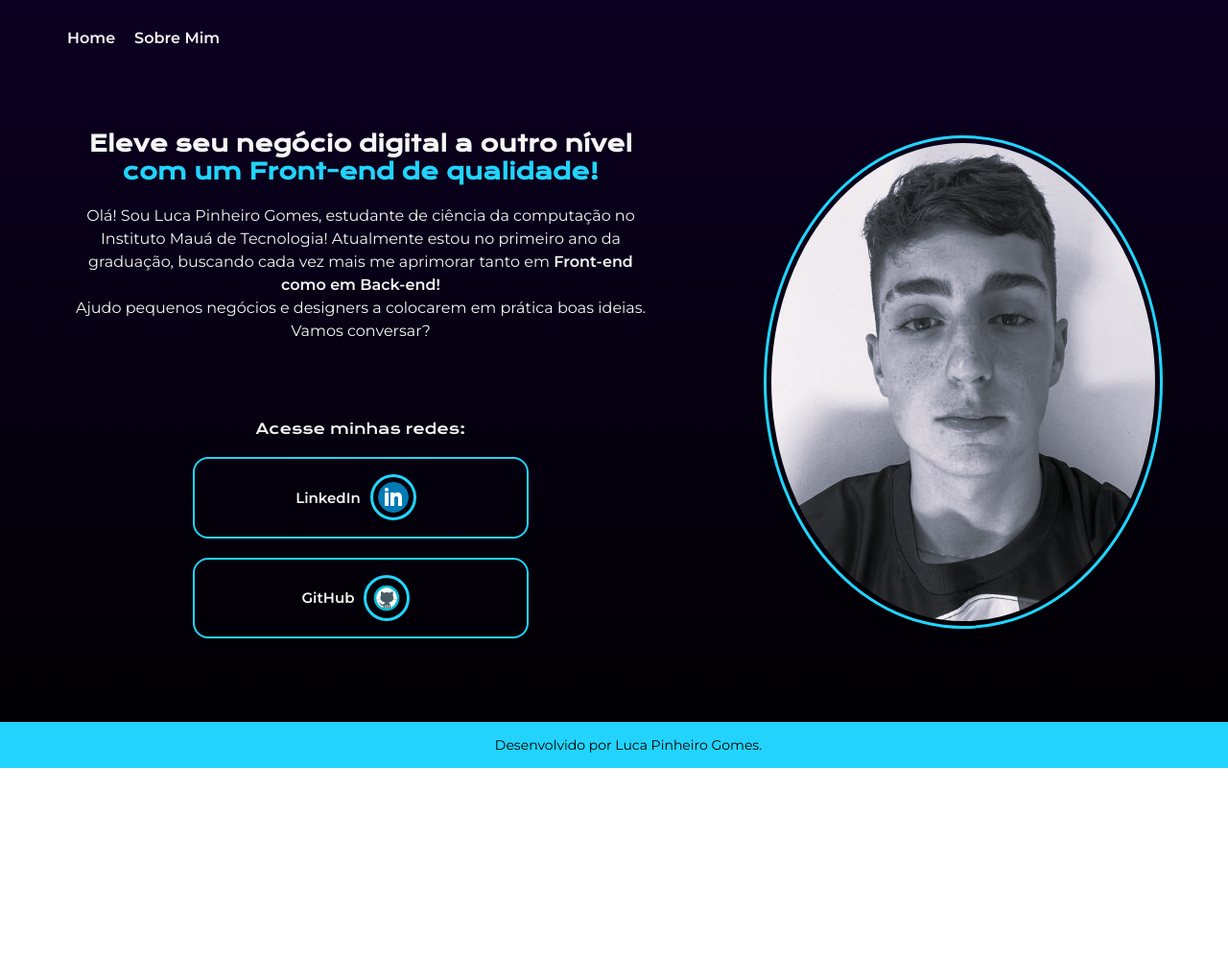
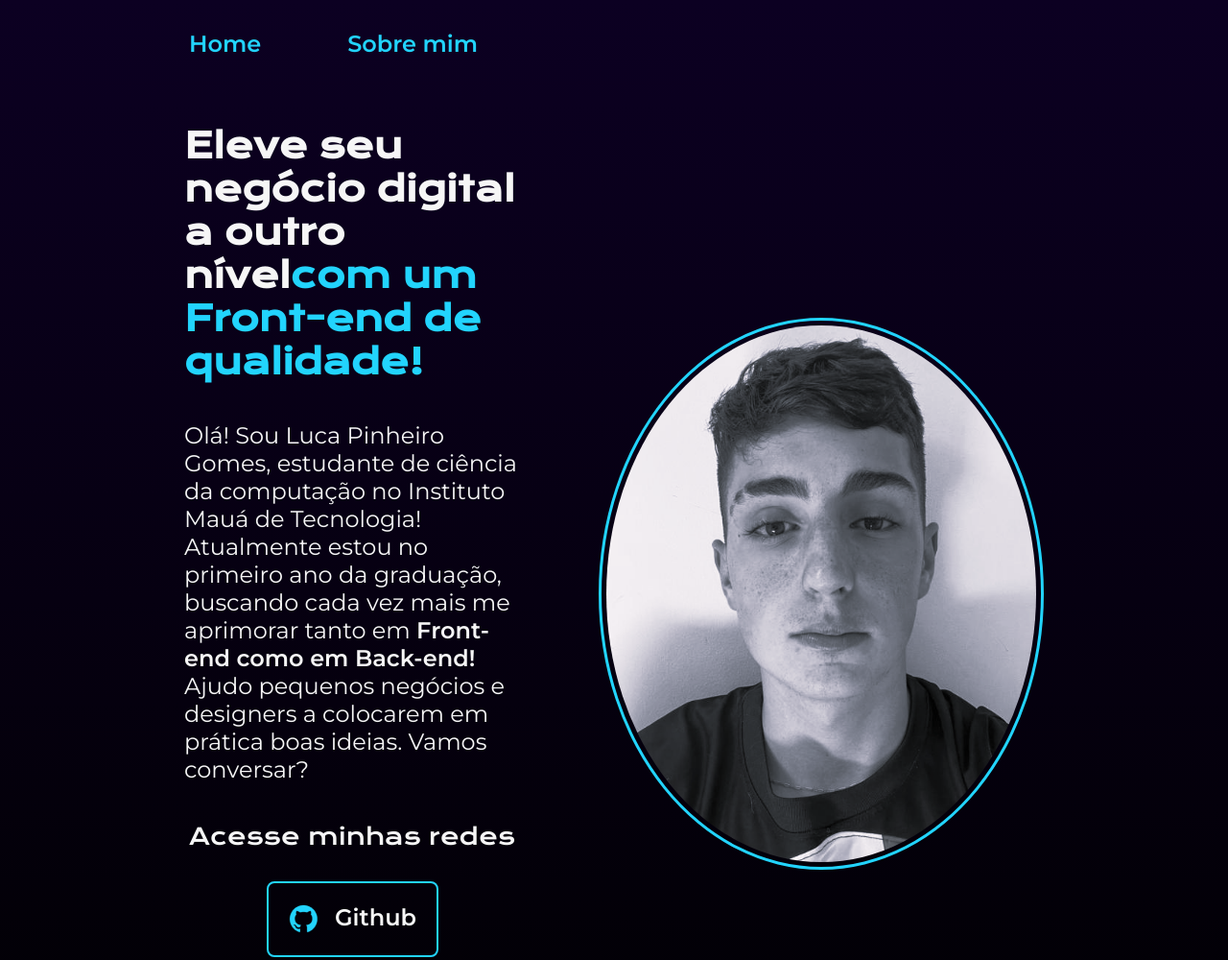
Before and after one commit to LucaPinheiro/Portfolio, a plain HTML site: page index.html in a window 1280 px wide. Shown: the top 1000 px of the page at 96% size. Before the commit the page ends 800 px from the top, so only its background shows below. Drawn offline with nearby package versions, Linux system fonts and the light colour scheme.

Commit message:
Adicionando rensponsividade ao portfolio

```diff
--- a/index.html
+++ b/index.html
@@ -3,9 +3,9 @@
 
 <head>
     <meta charset="UTF-8">
-    <meta http-equiv="X-UA-Compatible" content="IE = chrome">
+    <meta http-equiv="X-UA-Compatible" content="IE=edge">
     <meta name="viewport" content="width=device-width, initial-scale=1.0">
-    <title>Portfolio</title>
+    <title>Portifolio</title>
     <link rel="stylesheet" href="./styles/style.css">
 </head>
 
@@ -13,41 +13,38 @@
     <header class="cabecalho">
         <nav class="cabecalho__menu">
             <a class="cabecalho__menu__link" href="index.html">Home</a>
-            <a class="cabecalho__menu__link" href="./about.html">Sobre Mim</a>
+            <a class="cabecalho__menu__link" href="about.html">Sobre mim</a>
         </nav>
     </header>
     <main class="apresentacao">
         <section class="apresentacao__conteudo">
-            <h1 class="apresentacao__conteudo__titulo">Eleve seu negócio digital a outro nível
-                <strong class="titulo-destaque">com um Front-end de qualidade!</strong>
-            </h1>
+            <h1 class="apresentacao__conteudo__titulo">Eleve seu negócio digital a outro nível<strong
+            class="titulo-destaque">com um Front-end de qualidade!
+            </strong></h1>
             <p class="apresentacao__conteudo__texto">Olá! Sou Luca Pinheiro Gomes, estudante de ciência da computação
                 no Instituto Mauá de Tecnologia! Atualmente estou no primeiro
                 ano da graduação, buscando cada vez mais me aprimorar tanto em
                 <strong>Front-end como em Back-end!</strong><br>
                 Ajudo pequenos negócios e designers a colocarem em prática boas
-                ideias. Vamos conversar?
-            </p>
+                ideias. Vamos conversar?</p>
             <div class="apresentacao__links">
-                <h2 class="apresentacao__links__subtitulo">
-                    Acesse minhas redes:
-                </h2>
-                <a class="apresentacao__links__link" href="https://www.linkedin.com/in/luca-pinheiro-gomes-516661213/">
-                    LinkedIn
-                    <img src="./assets/linkedinC.png" alt="LinkedIn">
+                <h2 class="apresentacao__links__subtitulo">Acesse minhas redes</h2>
+                <a class="apresentacao__links__navegacao" href="https://github.com/rafaballerini">
+                    <img src="./assets/github.png">
+                    Github
                 </a>
-                <a class="apresentacao__links__link" href="https://github.com/LucaPinheiro">
-                    GitHub
-                    <img src="./assets/icons8-github-48.png" alt="GitHub">
+                <a class="apresentacao__links__navegacao" href="https://linkedin.com/in/rafaellaballerini">
+                    <img src="./assets/linkedin.png">
+                    linkedin
                 </a>
+
             </div>
         </section>
-        <div class="img__container">
-            <img class="luca-pinheiro" src="./assets/img.png" alt="Luca Pinheiro">
-        </div>
+        <img class="apresentacao__imagem" src="./assets/img.png" alt="Foto Luca Pinheiro">
     </main>
     <footer class="rodape">
         <p>Desenvolvido por Luca Pinheiro Gomes.</p>
     </footer>
 </body>
+
 </html>
--- a/styles/style.css
+++ b/styles/style.css
@@ -1,163 +1,133 @@
 @import url('https://fonts.googleapis.com/css2?family=Krona+One&family=Montserrat:wght@400;600&display=swap');
 
 :root {
-    --cor-principal: #000000;
-    --cor-secundaria: #f6f6f6;
-    --cor-terciaria: #22d4fd;
+    --cor-primaria: #000000;
+    --cor-secundaria: #F6F6F6;
+    --cor-terciaria: #22D4FD;
+    --cor-hover: #272727;
+
+    --fonte-primaria: 'Krona One', sans-serif;
+    --fonte-secundaria: 'Montserrat', sans-serif;
 }
-
-* {
+*{
     margin: 0;
     padding: 0;
 }
 
-body {
-    height: 100vh;
+body{
     box-sizing: border-box;
     background: linear-gradient(rgb(12, 0, 34), rgb(0, 0, 0));
     color: var(--cor-secundaria);
+}
+.cabecalho{
+    padding: 2% 0% 0% 15%;
+}
+.cabecalho__menu{
     display: flex;
-    justify-content: center;
-    align-items: center;
+    gap: 80px;
 }
-
-.titulo-destaque {
+.cabecalho__menu__link{
+    font-family: var(--fonte-secundaria);
+    font-size: 1.5rem;
+    font-weight: 600;
     color: var(--cor-terciaria);
-}
-
-.apresentacao {
-    margin: 10%;
-    display: flex;
-    align-items: center;
-    justify-content: space-between;
-    gap: 7rem;
-}
-
-.apresentacao__conteudo {
-    width: 615px;
-    height: 168px;
-    display: flex;
-    flex-direction: column;
-    gap: 20px;
-    justify-content: center;
-}
-
-.apresentacao__conteudo__titulo {
-    font-size: 23px;
-    font-family: 'Krona One', sans-serif;
-    text-align: center;
-}
-
-.apresentacao__conteudo__texto {
-    font-size: 16px;
-    font-family: 'Montserrat', sans-serif;
-    padding-bottom: 20px;
-    text-align: center;
-    line-height: 1.5;
-}
-
-.apresentacao__links {
-    display: flex;
-    flex-direction: column;
-    justify-content: center;
-    margin-top: 20px;
-    align-items: center;
-    gap: 20px;
-}
-
-.apresentacao__links__subtitulo {
-    font-family: 'Krona One', sans-serif;
-    font-weight: 400;
-    font-size: 15px;
-}
-
-.apresentacao__links__link {
     text-decoration: none;
-    border: 2px solid var(--cor-terciaria);
-    width: 350px;
-    text-align: center;
-    border-radius: 16px;
-    font-size: 15px;
-    font-weight: 600;
-    padding: 1% 0px;
-    box-sizing: border-box;
-    color: var(--cor-secundaria);
-    font-family: 'Montserrat', sans-serif;
-    margin: 0 10px;
-    display: flex;
-    align-items: center;
-    justify-content: center;
-}
-
-.apresentacao__links__link img {
-    margin: 10px;
-}
-
-img {
-    padding: 5px;
-    border-radius: 50%;
-    border: 3px solid var(--cor-terciaria);
-    width: 400px;
-    height: auto;
-}
-
-a img {
-    width: 32px;
-    height: 32px;
-}
-
-.apresentacao__links__link:hover {
-    background-color: #272727;
-    transition: background-color 0.3s ease;
-}
-
- .rodape {
-    position: fixed;
-    bottom: 0;
-    left: 0;
-    width: 100%;
-    background-color: var(--cor-terciaria);
-    color: #000000;
-    padding: 15px;
-    text-align: center;
-    font-size: 14px;
-    font-family: 'Montserrat', sans-serif;
-    font-weight: 400;
-}
-
-.cabecalho {
-    padding: 20px 60px ;
-    position: fixed;
-    top: 0;
-    left: 0;
-    width: 100%;
-}
-
-.cabecalho__menu {
-    display: flex;
-    justify-content: left;
-}
-
-.cabecalho__menu__link {
-    text-decoration: none;
-    color: var(--cor-secundaria);
-    font-family: 'Montserrat', sans-serif;
-    font-weight: 600;
-    font-size: 16px;
-    padding: 10px;
-    border-radius: 4px;
+    padding: 5px 5px;
+    border-radius: 15px;
     transition: background-color 0.3s ease;
 }
 
 .cabecalho__menu__link:hover {
+    background-color: #1a0745;
+  }
+
+
+.apresentacao{
+    padding: 5% 15%;
+    display: flex;
+    align-items: center;
+    justify-content: space-between;
+    gap: 82px;
+}
+.apresentacao__conteudo{
+    width: 50%;
+    display: flex;
+    flex-direction: column;
+    gap: 40px;
+}
+
+.apresentacao__conteudo__titulo{
+    font-size: 2.25rem;
+    font-family: var(--fonte-primaria);
+}
+.titulo-destaque{
+    color: var(--cor-terciaria);
+}
+.apresentacao__conteudo__texto{
+    font-size: 1.5rem;
+    font-family: var(--fonte-secundaria);
+}
+
+.apresentacao__links{
+    display: flex;
+    flex-direction: column;
+    justify-content: space-between;
+    align-items: center;
+    gap: 32px;
+}
+.apresentacao__links__subtitulo{
+    font-family: var(--fonte-primaria);
+    font-weight: 400;
+    font-size: 1.5rem;
+}
+.apresentacao__links__navegacao{
+    display: flex;
+    justify-content: center;
+    gap: 16px;
+    border: 2px solid var(--cor-terciaria);
+    width: 50%;
+    text-align: center;
+    border-radius: 8px;
+    font-size: 1.5rem;
+    font-weight: 600;
+    padding: 21.5px 0;
+    text-decoration: none;
+    color: var(--cor-secundaria);
+    font-family: var(--fonte-secundaria);
+    transition: 0.3s;
+}
+
+.apresentacao__links__navegacao:hover{
     background-color: #272727;
+
+}
+.apresentacao__imagem{
+    width: 50%;
+    border-radius: 50%;
+    border: 3px solid var(--cor-terciaria);
+    padding: 5px;
+}
+.rodape{
+    color: var(--cor-primaria);
+    background-color: var(--cor-terciaria);
+    padding: 24px;
+    text-align: center;
+    font-family: var(--fonte-secundaria);
+    font-size: 1.5rem;
+    font-weight: 400;
 }
 
 
-.apresentacao__conteudo__texto {
-    margin-bottom: 20px;
+
+@media (max-width: 1200px) {
+    .cabecalho{
+         padding: 10%;
+    }
+    .cabecalho__menu{
+        justify-content: center;
+    }
+    .apresentacao{
+        flex-direction: column-reverse;
+    }
+
 }
-
-.apresentacao__conteudo__lista {
-    padding-left: 20px;
-}
```
Also changed, not shown: about.html (+7 -4 lines), assets/github.png (added), assets/icons8-github-48.png (deleted), assets/instagram.png (added), assets/linkedin.png (added), assets/linkedinC.png (deleted), assets/twitch.png (added), assets/twitter.png (added).
